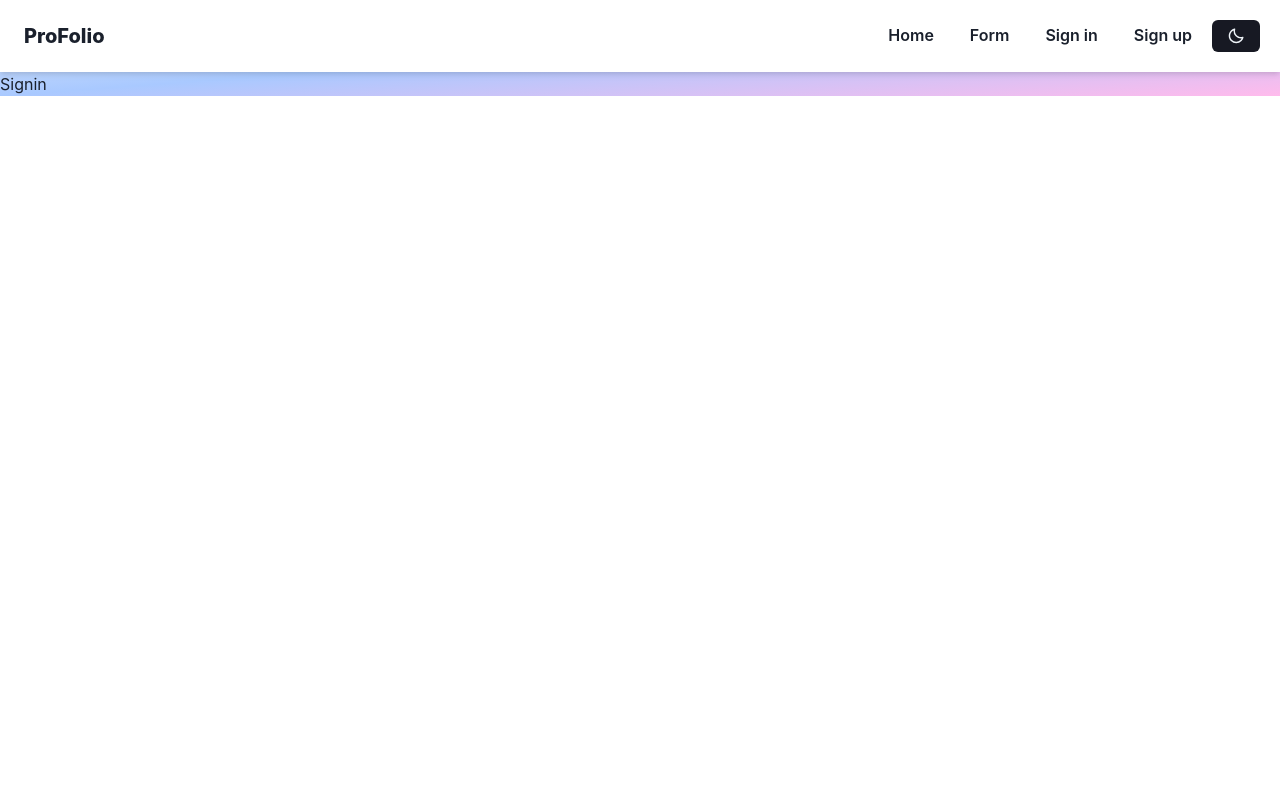
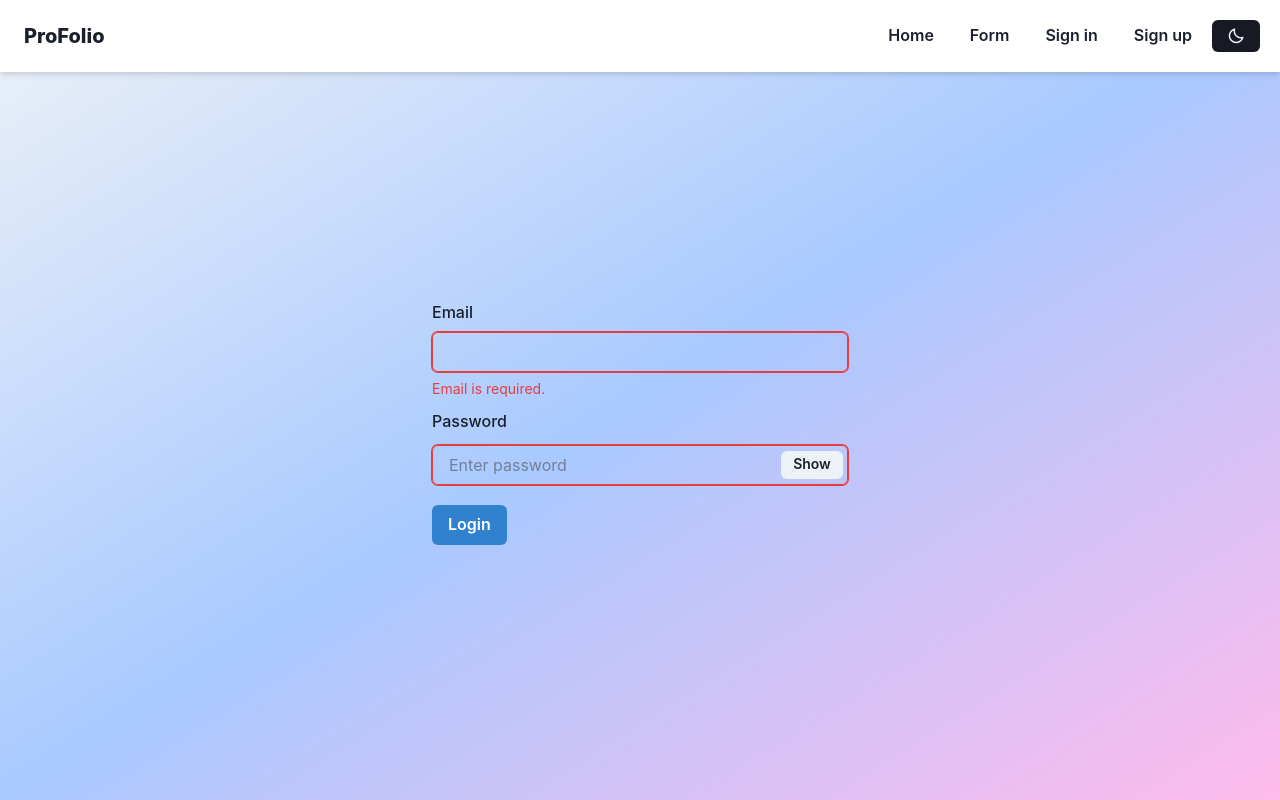
Before and after one commit to 20dcs/generator-portal, a React (Create React App) app: page /Signin in a window 1280 px wide. Built offline with nearby package versions, Linux system fonts and the light colour scheme.

Commit message:
login page working successfully

```diff
--- a/package.json
+++ b/package.json
@@ -17,7 +17,7 @@
     "react-dom": "^18.2.0",
     "react-hook-form": "^7.38.0",
     "react-icons": "^4.10.1",
-    "react-router-dom": "^6.15.0",
+    "react-router-dom": "^6.16.0",
     "react-scripts": "5.0.1",
     "web-vitals": "^3.0.4"
   },
--- a/src/App.js
+++ b/src/App.js
@@ -12,6 +12,7 @@ function App() {
     <BrowserRouter>
     <div className="App">
       <Box
+      minH='100vh'
         bgGradient={useColorModeValue(
           'linear(to-tl, #FFBBEC, #A9C9FF, gray.100)',
           // 'linear(to-tl, #FFBBEC, #A9C9FF, gray.100)',
--- a/src/components/Home.js
+++ b/src/components/Home.js
@@ -1,9 +1,103 @@
-import React from 'react'
+import styled from "@emotion/styled";
+import React from "react";
+// import "./home.css";
 
 const Home = () => {
   return (
-    <div>Home</div>
-  )
-}
+    <div>
+      <h1>ProFolio</h1>
+      <p>
+        Profolio is a customizable portfolio website template that allows users
+        to easily create and host their own portfolio website. In this tutorial,
+        we'll walk you through the steps to get started with Profolio.
+      </p>
+      <h2>Step 1: Fork the Template Repository</h2>
+      <p>
+        To get started, head over to the{" "}
+        <a href="https://github.com/20dcs/Profolio" target="_blank" rel="noreferrer">
+          Profolio GitHub repository
+        </a>{" "}
+        and fork the repository to your own GitHub account.
+      </p>
+      <img
+        src="https://github.com/20dcs/Profolio/assets/36930635/263097b3-7b3e-4353-bd0e-c0187325a593"
+        alt="Screenshot 1"
+      />
+      <img
+        src="https://github.com/20dcs/Profolio/assets/36930635/36eb7746-baeb-4633-b821-f88688aae06e"
+        alt="Screenshot 2"
+      />
+      <img
+        src="https://github.com/20dcs/Profolio/assets/36930635/97f6cb29-cb49-40f0-ba87-9cdfb1ab413c"
+        alt="Screenshot 3"
+      />
+      <h2>Step 2: Replace the Data</h2>
+      <p>
+        After forking the repository, you'll need to replace the{" "}
+        <code>data.json</code> file with your own personal data. To generate
+        this data, visit{" "}
+        <a href="https://profoliomaker.netlify.app/" target="_blank" rel="noreferrer">
+          https://profoliomaker.netlify.app/
+        </a>{" "}
+        and fill in your details, just like making a resume.
+      </p>
+      <img
+        src="https://github.com/20dcs/Profolio/assets/36930635/75923e99-234e-4eec-86e1-3763b1e5ad2f"
+        alt="Screenshot 4"
+      />
+      <img
+        src="https://github.com/20dcs/Profolio/assets/36930635/0e640d69-834c-4a47-a8eb-1602c8f0fea1"
+        alt="Screenshot 7"
+      />
+      <img
+        src="https://github.com/20dcs/Profolio/assets/36930635/6bd9d278-1ae7-4208-8577-0771430d0bf9"
+        alt="Screenshot 8"
+      />
+      <p>
+        Once you're finished, just copy the code that is generated and replace
+        the existing <code>data.json</code> file in your forked repository.
+      </p>
+      <img
+        src="https://github.com/20dcs/Profolio/assets/36930635/3422dae6-aa5c-44f3-9121-fb11b7a8b7fc"
+        alt="Screenshot 9"
+      />
+      <img
+        src="https://github.com/20dcs/Profolio/assets/36930635/06375df6-4916-4f7d-8907-a285cec7d742"
+        alt="Screenshot 10"
+      />
+      <img
+        src="https://github.com/20dcs/Profolio/assets/36930635/ea553c8f-e689-4e4e-aacd-9c4245639300"
+        alt="Screenshot 12"
+      />
+      <h2>Step 3: Host the Website</h2>
+      <img
+        src="https://github.com/20dcs/Profolio/assets/36930635/71adcabf-c33d-41fd-9da2-927f8c0eadbe"
+        alt="Screenshot 13"
+      />
+      <p>
+        Finally, you'll just need to host your portfolio website. Profolio is
+        built with{" "}
+        <a href="https://nextjs.org/" target="_blank" rel="noreferrer">
+          Next.js
+        </a>
+        , so you can easily host your website with any free hosting platform
+        such as{" "}
+        <a href="https://www.netlify.com/" target="_blank" rel="noreferrer">
+          Netlify
+        </a>
+        . Just sign up on the platform, give it access to your GitHub account
+        and import your forked repository. It will be deployed on the internet.
+        Once you've hosted your website on the internet, you can share a simple
+        link to your portfolio and showcase your work to the world!
+      </p>
+      <p>
+        <em>
+          That's it! With just three simple steps, you can create and host your
+          very own professional portfolio website using Profolio✨
+        </em>
+      </p>
+    </div>
+  );
+};
 
-export default Home
+export default Home;
--- a/src/components/Navbar.js
+++ b/src/components/Navbar.js
@@ -17,7 +17,6 @@ import {
 import { BiSun, BiMoon } from "react-icons/bi";
 import { useDisclosure } from "@chakra-ui/hooks"; // Import hooks from Chakra UI
 import { AiOutlineMenu } from "react-icons/ai"; // Import the AiOutlineMenu icon
-import { VisuallyHidden } from "@chakra-ui/visually-hidden"; // Import VisuallyHidden from Chakra UI
 import { Link } from "react-router-dom";
 const SimpleNavbar = () => {
   const { colorMode, toggleColorMode } = useColorMode();
--- a/src/components/Signin.js
+++ b/src/components/Signin.js
@@ -1,9 +1,96 @@
-import React from 'react'
+import React from "react";
+import { useState } from "react";
+import {
+  FormControl,
+  FormLabel,
+  Input,
+  FormHelperText,
+  FormErrorMessage,
+  InputRightElement,
+  Button,
+  InputGroup,
+  Container,
+  Center,
+} from "@chakra-ui/react";
+import { useNavigate } from "react-router-dom";
 
-const Signin = () => {
+function Signin() {
+  const [show, setShow] = React.useState(false);
+  const handleClick = () => setShow(!show);
+  const [credentials, setCredentials] = useState({ email: "", password: "" });
+  const isError = credentials.email === "";
+  const navigate = useNavigate();
+
+  const handlesubmit = async (e) => {
+    e.preventDefault();
+    const response = await fetch("http://localhost:5000/api/auth/login", {
+      method: "POST",
+      headers: {
+        "Content-Type": "application/json",
+      },
+      body: JSON.stringify({
+        email: credentials.email,
+        password: credentials.password,
+      }),
+    });
+    const json = await response.json();
+    if (json.success) {
+      // Save the auth token and redirect
+      localStorage.setItem("token", json.authToken);
+      console.log(json);
+      navigate("/");
+    } else {
+      alert("Invalid Credentials");
+    }
+    console.log(json);
+  };
+  const onChange = (e) => {
+    setCredentials({ ...credentials, [e.target.name]: e.target.value });
+  };
   return (
-    <div>Signin</div>
-  )
+    <Center h="90vh">
+      <Container maxW="md">
+        <form onSubmit={handlesubmit}>
+          <FormControl isInvalid={isError}>
+            <FormLabel>Email</FormLabel>
+            <Input
+              type="email"
+              id="email"
+              name="email"
+              value={credentials.email}
+              onChange={onChange}
+            />
+            {!isError ? (
+              <FormHelperText>
+                Enter your registered Profolio email to sign in
+              </FormHelperText>
+            ) : (
+              <FormErrorMessage>Email is required.</FormErrorMessage>
+            )}
+            <FormLabel my={3}>Password</FormLabel>
+            <InputGroup size="md">
+              <Input
+                pr="4.5rem"
+                type={show ? "text" : "password"}
+                name="password"
+                id="password"
+                value={credentials.password}
+                placeholder="Enter password"
+                onChange={onChange}
+              />
+              <InputRightElement width="4.5rem">
+                <Button h="1.75rem" size="sm" onClick={handleClick}>
+                  {show ? "Hide" : "Show"}
+                </Button>
+              </InputRightElement>
+            </InputGroup>
+            <Button type="submit" my={5} colorScheme="blue">
+              Login
+            </Button>
+          </FormControl>
+        </form>
+      </Container>
+    </Center>
+  );
 }
-
-export default Signin
+export default Signin;
--- /dev/null
+++ b/src/components/home.css
@@ -0,0 +1,28 @@
+body {
+    background-color: aliceblue;
+    font-family: Arial, sans-serif;
+  }
+  h1 {
+    font-size: 24px;
+    margin-top: 20px;
+  }
+  h2 {
+    font-size: 20px;
+    margin-top: 15px;
+  }
+  img {
+    max-width: 100%;
+    height: auto;
+    margin-top: 10px;
+  }
+  p {
+    font-size: 16px;
+    margin-top: 10px;
+  }
+  a {
+    color: #0366d6;
+    text-decoration: none;
+  }
+  a:hover {
+    text-decoration: underline;
+  }
```
Also changed, not shown: 1 other file (tests, documents, lock files or other folders).
